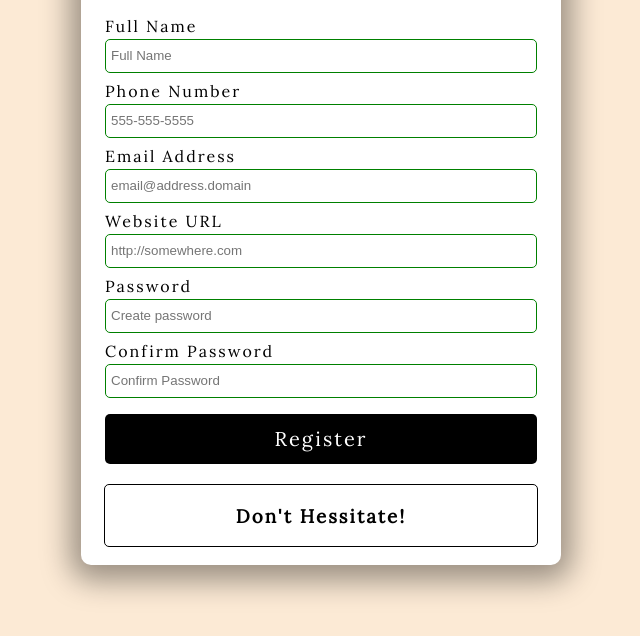
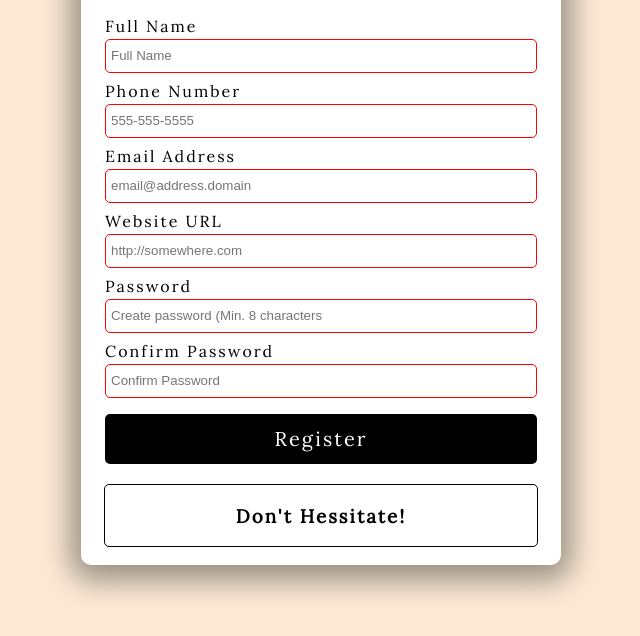
Before and after one commit to nicksessa/form-validator, a plain HTML site: page index.html in a window 1280 px wide. Shown: the part 150-786 px from the top of the page, without its empty margins (319-959 px from the left). Drawn offline with Linux system fonts and the light colour scheme.

Commit message:
Added html validation to the form

```diff
--- a/index.html
+++ b/index.html
@@ -19,27 +19,57 @@
         <!-- Full Name -->
         <div class="form-group">
           <label for="name">Full Name</label>
-          <input type="text" id="name" placeholder="Full Name" />
+          <input
+            type="text"
+            id="name"
+            placeholder="Full Name"
+            required
+            minlength="3"
+            maxlength="100"
+          />
         </div>
         <!-- Phone Number -->
         <div class="form-group">
           <label for="phone">Phone Number</label>
-          <input type="tel" id="phone" placeholder="555-555-5555" />
+          <input
+            type="tel"
+            id="phone"
+            placeholder="555-555-5555"
+            required
+            pattern="[0-9]{3}-[0-9]{3}-[0-9]{4}"
+          />
         </div>
         <!-- Email Address -->
         <div class="form-group">
           <label for="email">Email Address</label>
-          <input type="email" id="email" placeholder="email@address.domain" />
+          <input
+            type="email"
+            id="email"
+            placeholder="email@address.domain"
+            required
+          />
         </div>
         <!-- Website URL -->
         <div class="form-group">
           <label for="website">Website URL</label>
-          <input type="url" id="website" placeholder="http://somewhere.com" />
+          <input
+            type="url"
+            id="website"
+            placeholder="http://somewhere.com"
+            required
+          />
         </div>
         <!-- Password -->
         <div class="form-group">
           <label for="password1">Password</label>
-          <input type="password" id="password1" placeholder="Create password" />
+          <input
+            type="password"
+            id="password1"
+            placeholder="Create password (Min. 8 characters"
+            required
+            pattern="^(?=.*\d)(?=.*[a-z])(?=.*[A-Z])(?=.*[a-zA-Z]).{8,}$"
+            title="Please include at least 1 upper case, one lower case, and 1 number."
+          />
         </div>
         <!-- Full Name -->
         <div class="form-group">
@@ -48,6 +78,8 @@
             type="password"
             id="password2"
             placeholder="Confirm Password"
+            required
+            pattern="^(?=.*\d)(?=.*[a-z])(?=.*[A-Z])(?=.*[a-zA-Z]).{8,}$"
           />
         </div>
         <button type="submit">Register</button>
```
